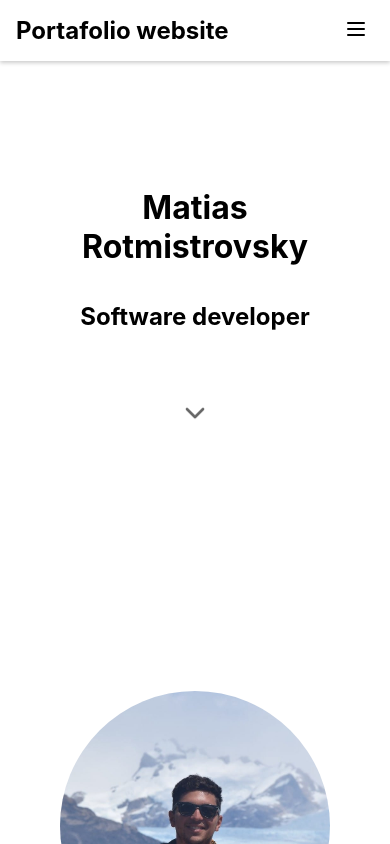
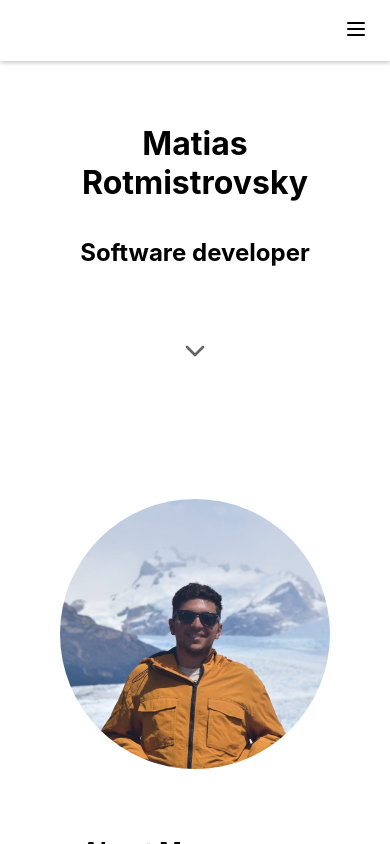
Before and after one commit to matirotmi/matirotmi.github.io, a React (Create React App) app in the folder web-personal/: page / in a window 390 px wide. Shown: the top 844 px of the page. Built offline with nearby package versions, Linux system fonts and the light colour scheme.

Commit message:
Updated NavBar

```diff
--- a/web-personal/src/App.css
+++ b/web-personal/src/App.css
@@ -8,7 +8,7 @@ main {
 }
 
 section {
-  padding: 4rem 0;
+  padding-top: 10;
 }
 
 #hero {
--- a/web-personal/src/sections/NavBar.js
+++ b/web-personal/src/sections/NavBar.js
@@ -1,33 +1,44 @@
-// components/Navbar/Navbar.jsx
-import React, { useState, useEffect  } from 'react';
+import React, { useState, useEffect } from 'react';
 import { Menu, X } from 'lucide-react';
 import '../styles/NavBar.css';
-
-//TODO NAV BAR DESAPARECE CUANDO SCROLEO PARA ABAJO Y APARECE CUANDO SCROLEO PARA ARRIBA
 
 const Navbar = () => {
   const [isOpen, setIsOpen] = useState(false);
   const [isScrolled, setIsScrolled] = useState(false);
-
-  const navItems = [
-    { title: 'About', href: '#about' },
-    { title: 'Experience', href: '#experience' },
-    { title: 'Skills', href: '#skills' }
-  ];
+  const [isVisible, setIsVisible] = useState(true);
+  const [prevScrollPos, setPrevScrollPos] = useState(0);
 
   useEffect(() => {
     const handleScroll = () => {
-      setIsScrolled(window.scrollY > 50);
+      const currentScrollPos = window.scrollY;
+
+      // Determinar si el scroll es hacia arriba o abajo
+      const isScrollingDown = currentScrollPos > prevScrollPos;
+
+      // Actualizar la visibilidad basada en la dirección del scroll
+      setIsVisible(!isScrollingDown || currentScrollPos < 10);
+
+      // Actualizar el estado de scroll para el efecto de fondo
+      setIsScrolled(currentScrollPos > 50);
+
+      // Guardar la posición actual para la siguiente comparación
+      setPrevScrollPos(currentScrollPos);
     };
 
     window.addEventListener('scroll', handleScroll);
     return () => window.removeEventListener('scroll', handleScroll);
-  }, []);
+  }, [prevScrollPos]); // Incluimos prevScrollPos en las dependencias
+
+  const navItems = [
+    { title: 'Home', href: '#hero' },
+    { title: 'About', href: '#about' },
+    { title: 'Experience', href: '#experience' },
+    { title: 'Skills', href: '#skills' },
+    { title: 'Contact', href: '#footer' }
+  ];
 
   return (
-    <nav className={`navbar ${isScrolled ? 'scrolled' : ''}`}>
-      <div className="nav-brand ">Portafolio website</div>
-
+    <nav className={`navbar ${isScrolled ? 'scrolled' : ''} ${isVisible ? 'visible' : 'hidden'}`}>
       {/* Desktop Navigation */}
       <div className="nav-links-desktop">
         {navItems.map(item => (
--- a/web-personal/src/styles/NavBar.css
+++ b/web-personal/src/styles/NavBar.css
@@ -7,10 +7,20 @@
   background: white;
   padding: 1rem;
   display: flex;
-  justify-content: space-between;
+  justify-content: center;
   align-items: center;
   box-shadow: 0 2px 4px rgba(0,0,0,0.2);
   z-index: 1000;
+  transform: translateY(0);
+  transition: transform 0.3s ease, background-color 0.3s ease;
+}
+
+.navbar.hidden {
+  transform: translateY(-100%);
+}
+
+.navbar.visible {
+  transform: translateY(0);
 }
 
 .nav-brand {
@@ -20,7 +30,8 @@
 
 .nav-links-desktop {
   display: flex;
-  gap: 2rem;
+  gap: 3rem;
+  justify-content: center;
 }
 
 .nav-links-desktop a {
@@ -48,8 +59,23 @@ html {
 }
 
 @media (max-width: 768px) {
+  .navbar {
+    position: fixed;
+    top: 0;
+    left: 0;
+    right: 0;
+    background: white;
+    padding: 1rem;
+    display: flex;
+    justify-content: right;
+    align-items: right;
+    box-shadow: 0 2px 4px rgba(0,0,0,0.2);
+    z-index: 1000;
+  }
+
   .nav-links-desktop {
     display: none;
+    justify-content: right;
   }
 
   .mobile-menu-btn {
@@ -76,6 +102,7 @@ html {
     box-shadow: 0 2px 4px rgba(0,0,0,0.1);
     transform-origin: top;
     animation: slideDown 0.3s ease;
+    align-items: inherit;
   }
 
   .nav-links-mobile a {
```
